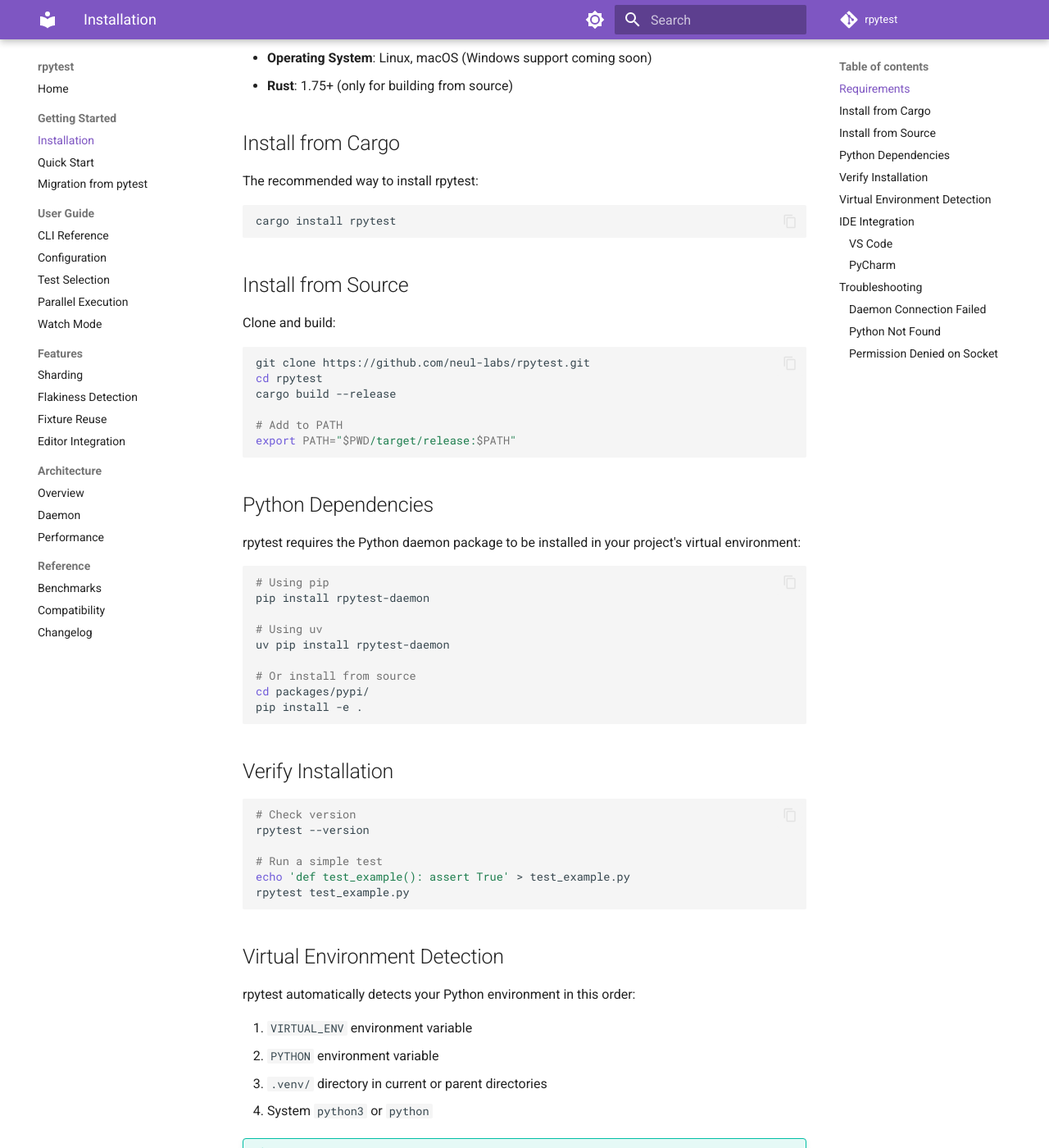
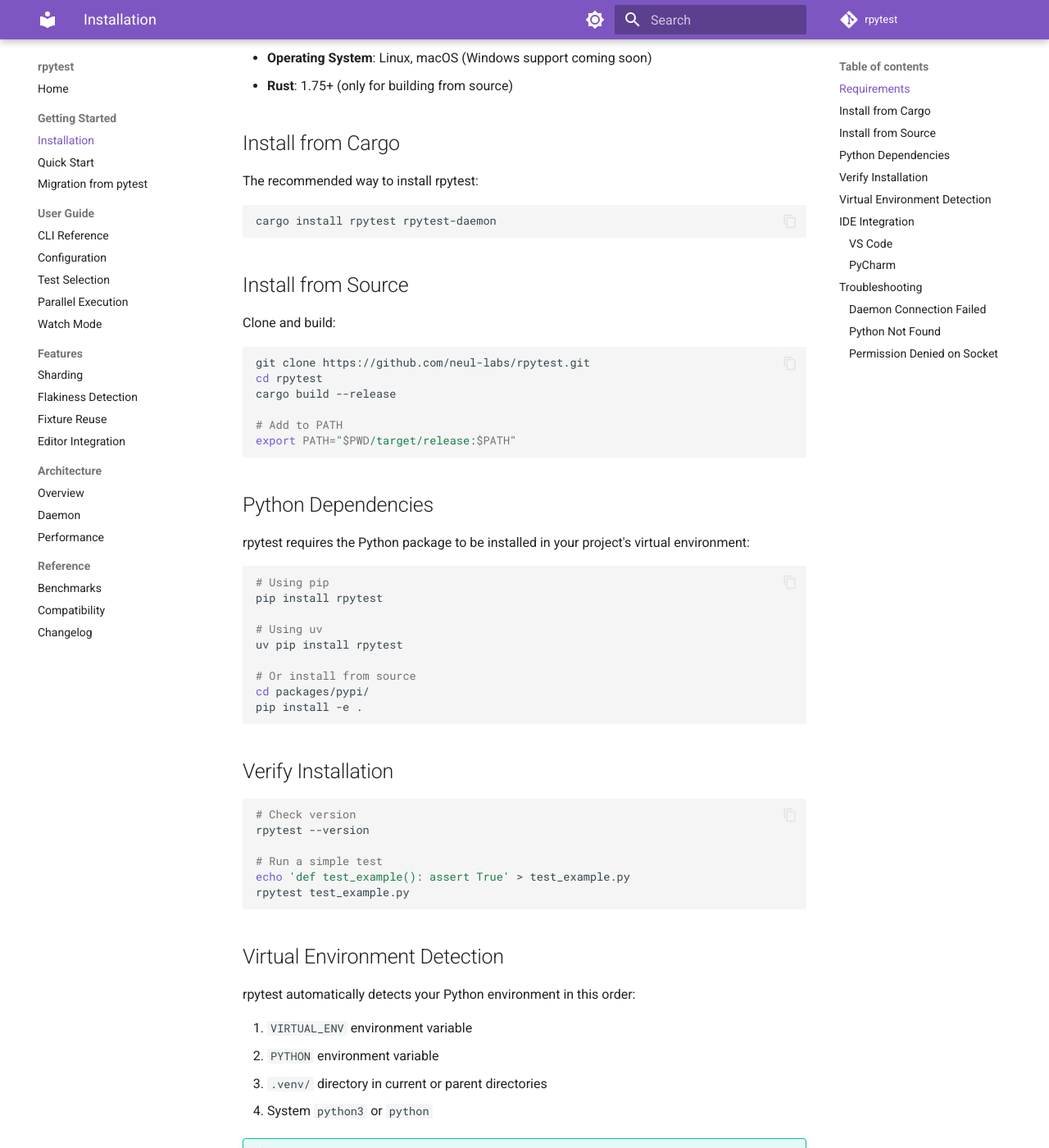
Before and after one commit to neul-labs/rpytest, an MkDocs documentation site: the page built from documentation/docs/getting-started/installation.md, in a window 1280 px wide and 1400 px high, scrolled down 206 px. Shown: the whole window at 82% size. Built offline with MkDocs 1.6.1 and Material for MkDocs 9.7.7, drawn with Linux system fonts in a browser that asks for light colours; comment, search, counter and statistics services are not loaded; some of the changed text lies outside the part shown.

Commit message:
fix: correct package name, install docs, and workspace metadata (#13)
- Replace all references to non-existent `rpytest-daemon` pip package with `rpytest`
- Update cargo install docs to include `rpytest-daemon` and explain both are required
- Migrate `crates/rpytest-daemon/Cargo.toml` to workspace-inherited fields

Fixes #1, #6

````diff
--- a/documentation/docs/getting-started/installation.md
+++ b/documentation/docs/getting-started/installation.md
@@ -11,7 +11,7 @@
 The recommended way to install rpytest:
 
 ```bash
-cargo install rpytest
+cargo install rpytest rpytest-daemon
 ```
 
 ## Install from Source
@@ -29,14 +29,14 @@
 
 ## Python Dependencies
 
-rpytest requires the Python daemon package to be installed in your project's virtual environment:
+rpytest requires the Python package to be installed in your project's virtual environment:
 
 ```bash
 # Using pip
-pip install rpytest-daemon
+pip install rpytest
 
 # Using uv
-uv pip install rpytest-daemon
+uv pip install rpytest
 
 # Or install from source
 cd packages/pypi/
@@ -68,7 +68,7 @@
 
     ```bash
     uv venv
-    uv pip install rpytest-daemon pytest
+    uv pip install rpytest pytest
     rpytest tests/
     ```
 
````
Also changed, not shown: documentation/docs/features/sharding.md (+1 -1 lines), documentation/docs/getting-started/migration.md (+3 -3 lines), documentation/docs/guide/configuration.md (+1 -1 lines), documentation/docs/index.md (+2 -2 lines), README.md, 1 other file.
